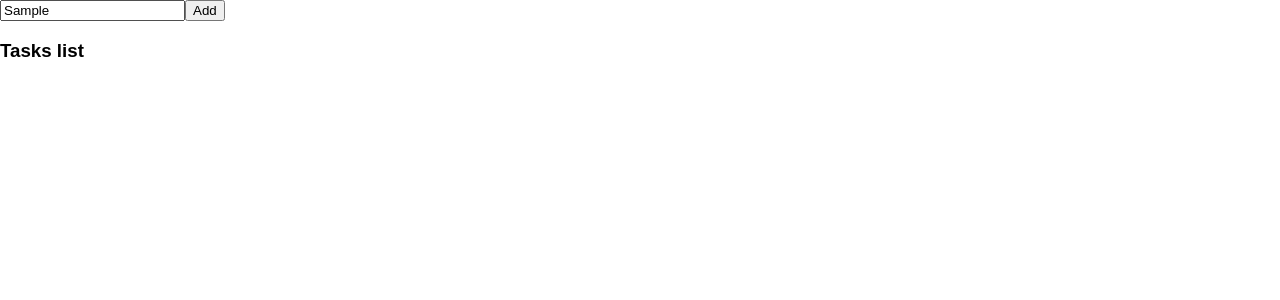
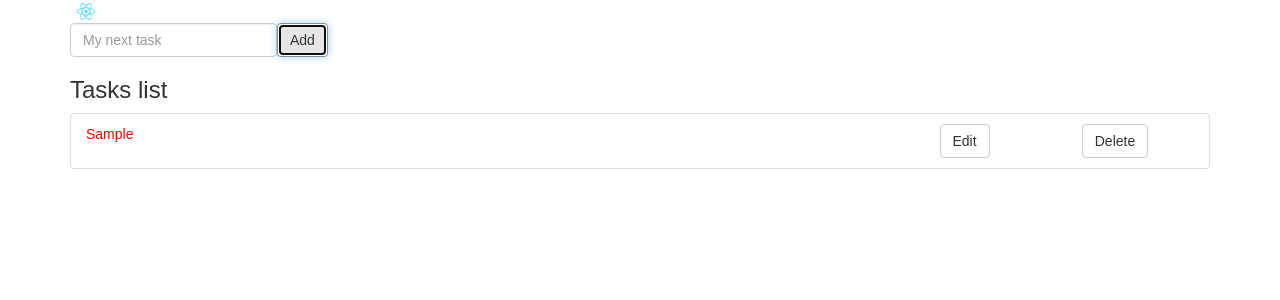
Before and after one commit to kuwkuw/react-task-list, a React (Create React App) app: page / in a window 1280 px wide. Both pictures are taken after typing "Sample" into the empty fields and a click on the button "Add". Shown: the top 300 px of the page. Built offline with nearby package versions, Linux system fonts and the light colour scheme.

Commit message:
Added main functionality

```diff
--- a/public/index.html
+++ b/public/index.html
@@ -1,5 +1,6 @@
 <!DOCTYPE html>
 <html lang="en">
+
 <head>
   <meta charset="utf-8">
   <meta name="viewport" content="width=device-width, initial-scale=1, shrink-to-fit=no">
@@ -19,8 +20,12 @@
       work correctly both with client-side routing and a non-root public URL.
       Learn how to configure a non-root public URL by running `npm run build`.
     -->
+
+  <link rel="stylesheet" href="https://cdnjs.cloudflare.com/ajax/libs/twitter-bootstrap/3.2.0/css/bootstrap.css" integrity="sha256-0I8pG8uDB5sTMwlPTAIWQbMxgpFbXnSui93117T9Rpg="
+    crossorigin="anonymous" />
   <title>React App</title>
 </head>
+
 <body>
   <noscript>
     You need to enable JavaScript to run this app.
@@ -37,4 +42,5 @@
       To create a production bundle, use `npm run build` or `yarn build`.
     -->
 </body>
+
 </html>
--- a/src/App.js
+++ b/src/App.js
@@ -1,21 +1,78 @@
 import React, { Component } from 'react';
+import TasksList from './components/TasksList';
+import TaskFrom from './components/TaskFrom';
 import logo from './logo.svg';
 import './App.css';
 
 class App extends Component {
+
+  constructor(props) {
+    super(props);
+    this.state = { tasks: [] }
+  }
+
+  addTask(task) {
+    this.setState((prevSate, props) => {
+      prevSate.tasks.push({ title: task, isCompleted: false, isEditable: false });
+      return {
+        tasks: prevSate.tasks
+      };
+    })
+  }
+
+  setEditable(index) {
+    this.setState(prevSate => {
+      prevSate.tasks.forEach(task => { task.isEditable = false });
+      prevSate.tasks[index].isEditable = true;
+      return { tasks: prevSate.tasks }
+    });
+  }
+
+  cancel(index) {
+    this.setState(prevSate => {
+      prevSate.tasks[index].isEditable = false;
+      return { tasks: prevSate.tasks }
+    });
+  }
+
+  updateTask(newTaskTitle, index) {
+    this.setState(prevSate => {
+      prevSate.tasks[index].title = newTaskTitle;
+      prevSate.tasks[index].isEditable = false;
+      return { tasks: prevSate.tasks };
+    });
+  }
+
+  toggleCompleteness(index) {
+    this.setState(prevSate => {
+      prevSate.tasks[index].isCompleted = !prevSate.tasks[index].isCompleted;
+      return { tasks: prevSate.tasks }
+    });
+  }
+
+  deleteTask(index) {
+    this.setState(prevSate => {
+      prevSate.tasks.splice(index, 1);
+      return {
+        tasks: prevSate.tasks
+      };
+    });
+  }
+
   render() {
     return (
       <div className="container">
-        <div className="task-controls group-controls">
-          <input type="text" placeholder="My next task"/>
-          <button>Add</button>
+        <div>
+          <img style={{ width: '32px' }} src={logo} alt="logo" />
         </div>
-        <div className="tasks-list">
-        <h3>
-          Tasks list
-        </h3>
-        <div className="tasks-list-container"></div>
-        </div>
+        <TaskFrom onTaskAdd={this.addTask.bind(this)} />
+        <TasksList
+          tasks={this.state.tasks}
+          onEditable={this.setEditable.bind(this)}
+          onCancel={this.cancel.bind(this)}
+          onSave={this.updateTask.bind(this)}
+          onTaskComplete={this.toggleCompleteness.bind(this)}
+          onDelete={this.deleteTask.bind(this)} />
       </div>
     );
   }
--- /dev/null
+++ b/src/components/TaskFrom.js
@@ -0,0 +1,37 @@
+import React, { Component } from 'react';
+
+class TaskFrom extends Component {
+  constructor(props) {
+    super(props);
+    this.state = { task: '' };
+  }
+
+  addTask(e) {
+    e.preventDefault();
+    if (!this.state.task) {
+      return;
+    }
+    this.props.onTaskAdd(this.state.task);
+    this.setState({ 'task': '' });
+  }
+
+  handleChange(e) {
+    this.setState({ 'task': e.target.value });
+  }
+
+  render() {
+    return (
+      <form className="form-inline" onSubmit={this.addTask.bind(this)}>
+        <div className="form-group">
+          <input className="form-control" type="text" value={this.state.task} placeholder="My next task" onChange={this.handleChange.bind(this)} />
+        </div>
+        <div className="form-group">
+          <button className="form-control btn btn-default" >Add</button>
+        </div>
+      </form>
+
+    );
+  }
+}
+
+export default TaskFrom;
--- /dev/null
+++ b/src/components/TaskItem.js
@@ -0,0 +1,57 @@
+import React, { Component } from 'react';
+
+class TaskItem extends Component {
+
+  constructor(props) {
+    super(props);
+    this.state = {
+      newTaskTitle: ''
+    }
+  }
+
+  render() {
+    const selectedControls = (
+      <div className="row">
+        <div className="col-md-9 col-xs-9">
+          <input className="form-control" type="text" value={this.props.task.title} onChange={(e) => {
+            this.props.task.title = e.target.value
+            this.setState({ newTaskTitle: e.target.value })
+          }} />
+        </div>
+        <div className="col-md-3 col-xs-3">
+          <div className="row">
+            <div className="col-md-6 col-xs-6">
+              <button className="btn btn-default" onClick={()=>{this.props.onSave(this.state.newTaskTitle)}}>Save</button>
+            </div>
+            <div className="col-md-6 col-xs-6">
+              <button className="btn btn-default" onClick={this.props.onCancel}>Cancel</button>
+            </div>
+          </div>
+        </div>
+      </div>
+    );
+
+    const unSelectedControls = (
+      <div className="row">
+        <div className="col-md-9 col-xs-9" onClick={this.props.onTaskComplete} >{this.props.task.title}</div>
+        <div className="col-md-3 col-xs-3">
+          <div className="row">
+            <div className="col-md-6 col-xs-6">
+              <button className="btn btn-default" onClick={this.props.onEditable}>Edit</button>
+            </div>
+            <div className="col-md-6 col-xs-6">
+              <button className="btn btn-default" onClick={this.props.onDelete}>Delete</button>
+            </div>
+          </div>
+        </div>
+      </div>);
+
+    return (
+      <li className={ this.props.task.isCompleted ? 'list-group-item completed' : 'list-group-item' }>
+        {this.props.task.isEditable ? selectedControls : unSelectedControls}
+      </li>
+    );
+  }
+}
+
+export default TaskItem;
--- /dev/null
+++ b/src/components/TasksList.js
@@ -0,0 +1,33 @@
+import React, { Component } from 'react';
+import TaskItem from './TaskItem';
+
+class TasksList extends Component {
+
+
+
+  render() {
+    const tasksList = this.props.tasks.map((task, index) => {
+      return <TaskItem
+        key={index}
+        task={task}
+        onEditable={() => this.props.onEditable(index)}
+        onCancel={() => this.props.onCancel(index)}
+        onSave={(e) => this.props.onSave(e, index)}
+        onTaskComplete={() => this.props.onTaskComplete(index)}
+        onDelete={()=> this.props.onDelete(index)}/>
+    });
+
+    return (
+      <div className="tasks-list">
+        <h3>
+          Tasks list
+        </h3>
+        <div className="tasks-list-container">
+          {tasksList}
+        </div>
+      </div>
+    );
+  }
+}
+
+export default TasksList;
--- a/src/index.css
+++ b/src/index.css
@@ -3,3 +3,12 @@ body {
   padding: 0;
   font-family: sans-serif;
 }
+
+
+.tasks-list li{
+  color: red;
+}
+
+.tasks-list li.completed{
+  color: green;
+}
```
Also changed, not shown: src/componsnts/TasksList.js (deleted). Lines whose indentation alone changed are shown as unchanged.
